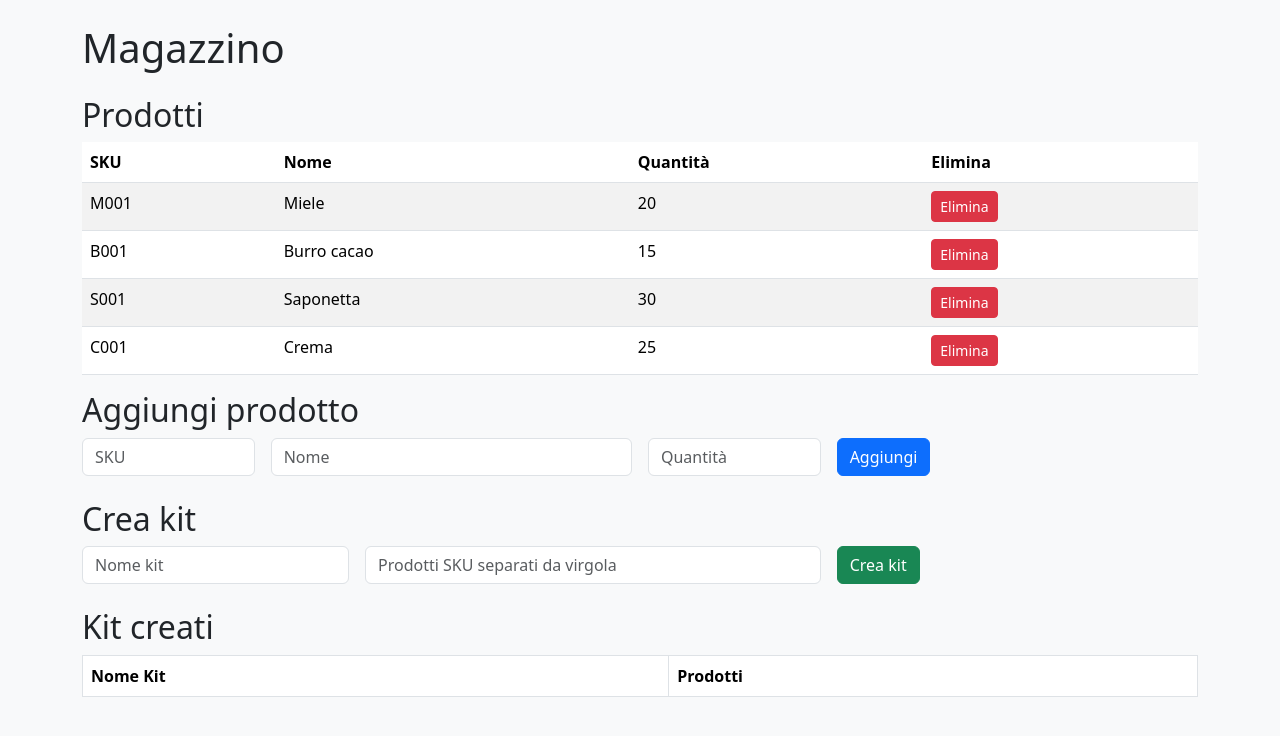
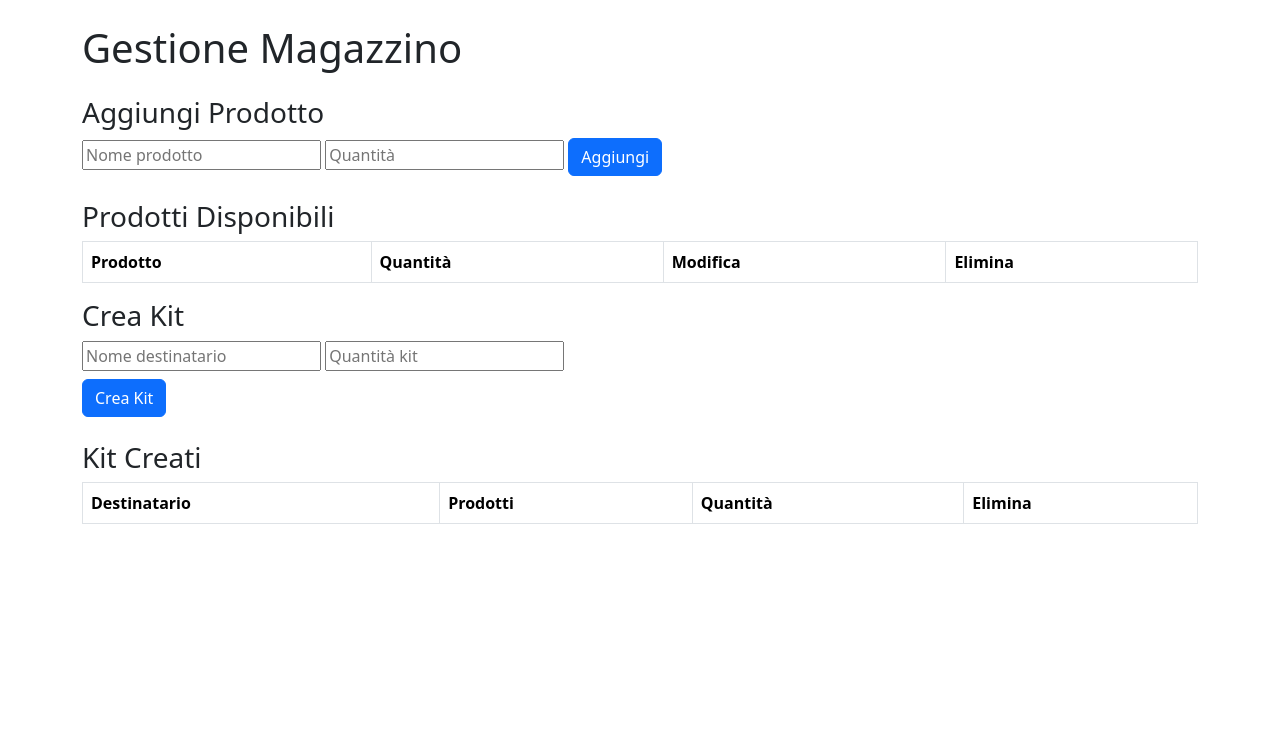
Before and after one commit to alessiobuti/magazzino-flask, a Flask app: page / in a window 1280 px wide. Shown: the top 736 px of the page. Run offline with Flask 3, Linux system fonts and the light colour scheme; lists and menus that the app fills with data are empty.

Commit message:
Aggiornata interfaccia con Bootstrap e aggiunta elimina prodotti

```diff
--- a/app.py
+++ b/app.py
@@ -1,53 +1,69 @@
-from flask import Flask, render_template, request, redirect
+from flask import Flask, render_template, request, redirect, url_for
 
 app = Flask(__name__)
 
-products = [
-    {"sku": "M001", "name": "Miele", "quantity": 20},
-    {"sku": "B001", "name": "Burro cacao", "quantity": 15},
-    {"sku": "S001", "name": "Saponetta", "quantity": 30},
-    {"sku": "C001", "name": "Crema", "quantity": 25}
-]
-
-kits = []
+# Magazzino e kit
+prodotti = {}
+kit = {}
 
 @app.route('/')
 def index():
-    return render_template('index.html', products=products, kits=kits)
+    return render_template('index.html', prodotti=prodotti, kit=kit)
 
+# Aggiungi prodotto
 @app.route('/add_product', methods=['POST'])
 def add_product():
-    sku = request.form['sku']
-    name = request.form['name']
-    quantity = int(request.form['quantity'])
-    for p in products:
-        if p['sku'] == sku:
-            p['quantity'] += quantity
-            break
+    nome = request.form['nome_prodotto']
+    quantita = int(request.form['quantita_prodotto'])
+    if nome in prodotti:
+        prodotti[nome] += quantita
     else:
-        products.append({"sku": sku, "name": name, "quantity": quantity})
-    return redirect('/')
+        prodotti[nome] = quantita
+    return redirect(url_for('index'))
 
-@app.route('/delete/<sku>', methods=['POST'])
-def delete_product(sku):
-    global products
-    products = [p for p in products if p['sku'] != sku]
-    return redirect('/')
+# Modifica quantità prodotto
+@app.route('/update_product/<nome>', methods=['POST'])
+def update_product(nome):
+    nuova_quantita = int(request.form['nuova_quantita'])
+    prodotti[nome] = nuova_quantita
+    return redirect(url_for('index'))
 
-@app.route('/create_kit', methods=['POST'])
-def create_kit():
-    kit_name = request.form['kit_name']
-    kit_skus = [s.strip() for s in request.form['kit_skus'].split(',')]
-    for sku in kit_skus:
-        product = next((p for p in products if p['sku'] == sku), None)
-        if not product or product['quantity'] < 1:
-            return f"Errore: prodotto {sku} non disponibile", 400
-    for sku in kit_skus:
-        for p in products:
-            if p['sku'] == sku:
-                p['quantity'] -= 1
-    kits.append({"name": kit_name, "skus": kit_skus})
-    return redirect('/')
+# Elimina prodotto
+@app.route('/delete_product/<nome>')
+def delete_product(nome):
+    if nome in prodotti:
+        del prodotti[nome]
+    return redirect(url_for('index'))
+
+# Aggiungi kit
+@app.route('/add_kit', methods=['POST'])
+def add_kit():
+    nome_persona = request.form['nome_persona']
+    quantita_kit = int(request.form['quantita_kit'])
+    prodotti_inclusi = request.form.getlist('prodotti_kit')
+
+    # Controllo disponibilità
+    for p in prodotti_inclusi:
+        if p not in prodotti or prodotti[p] < quantita_kit:
+            return f"Prodotto {p} non disponibile in quantità sufficiente."
+
+    # Aggiorna magazzino
+    for p in prodotti_inclusi:
+        prodotti[p] -= quantita_kit
+
+    # Salva kit
+    kit[nome_persona] = {'prodotti': prodotti_inclusi, 'quantita': quantita_kit}
+    return redirect(url_for('index'))
+
+# Elimina kit
+@app.route('/delete_kit/<nome_persona>')
+def delete_kit(nome_persona):
+    if nome_persona in kit:
+        # Restituisci prodotti al magazzino
+        for p in kit[nome_persona]['prodotti']:
+            prodotti[p] += kit[nome_persona]['quantita']
+        del kit[nome_persona]
+    return redirect(url_for('index'))
 
 if __name__ == '__main__':
-    app.run(host='0.0.0.0', port=5000)
+    app.run(debug=True)
--- a/templates/index.html
+++ b/templates/index.html
@@ -1,92 +1,84 @@
-<!doctype html>
+<!DOCTYPE html>
 <html lang="it">
 <head>
     <meta charset="UTF-8">
     <title>Magazzino</title>
-    <link href="https://cdn.jsdelivr.net/npm/bootstrap@5.3.2/dist/css/bootstrap.min.css" rel="stylesheet">
+    <link href="https://cdn.jsdelivr.net/npm/bootstrap@5.3.1/dist/css/bootstrap.min.css" rel="stylesheet">
 </head>
-<body class="bg-light">
-<div class="container py-4">
+<body class="p-4">
+    <div class="container">
+        <h1 class="mb-4">Gestione Magazzino</h1>
 
-    <h1 class="mb-4">Magazzino</h1>
+        <!-- Aggiungi prodotto -->
+        <h3>Aggiungi Prodotto</h3>
+        <form action="/add_product" method="post" class="mb-4">
+            <input type="text" name="nome_prodotto" placeholder="Nome prodotto" required>
+            <input type="number" name="quantita_prodotto" placeholder="Quantità" min="1" required>
+            <button type="submit" class="btn btn-primary">Aggiungi</button>
+        </form>
 
-    <!-- Prodotti -->
-    <h2>Prodotti</h2>
-    <table class="table table-striped">
-        <thead>
+        <!-- Prodotti disponibili -->
+        <h3>Prodotti Disponibili</h3>
+        <table class="table table-bordered">
             <tr>
-                <th>SKU</th>
-                <th>Nome</th>
+                <th>Prodotto</th>
+                <th>Quantità</th>
+                <th>Modifica</th>
+                <th>Elimina</th>
+            </tr>
+            {% for nome, q in prodotti.items() %}
+            <tr>
+                <td>{{ nome }}</td>
+                <td>{{ q }}</td>
+                <td>
+                    <form action="/update_product/{{ nome }}" method="post" class="d-flex">
+                        <input type="number" name="nuova_quantita" value="{{ q }}" min="0" class="form-control me-2" required>
+                        <button type="submit" class="btn btn-warning">Aggiorna</button>
+                    </form>
+                </td>
+                <td>
+                    <a href="/delete_product/{{ nome }}" class="btn btn-danger">Elimina</a>
+                </td>
+            </tr>
+            {% endfor %}
+        </table>
+
+        <!-- Crea kit -->
+        <h3>Crea Kit</h3>
+        <form action="/add_kit" method="post" class="mb-4">
+            <input type="text" name="nome_persona" placeholder="Nome destinatario" required>
+            <input type="number" name="quantita_kit" placeholder="Quantità kit" min="1" required>
+            <div class="mb-2">
+                {% for nome in prodotti.keys() %}
+                <div class="form-check form-check-inline">
+                    <input class="form-check-input" type="checkbox" name="prodotti_kit" value="{{ nome }}">
+                    <label class="form-check-label">{{ nome }}</label>
+                </div>
+                {% endfor %}
+            </div>
+            <button type="submit" class="btn btn-primary">Crea Kit</button>
+        </form>
+
+        <!-- Kit creati -->
+        <h3>Kit Creati</h3>
+        <table class="table table-bordered">
+            <tr>
+                <th>Destinatario</th>
+                <th>Prodotti</th>
                 <th>Quantità</th>
                 <th>Elimina</th>
             </tr>
-        </thead>
-        <tbody>
-        {% for p in products %}
-            <tr class="{% if p.quantity < 5 %}table-danger{% endif %}">
-                <td>{{ p.sku }}</td>
-                <td>{{ p.name }}</td>
-                <td>{{ p.quantity }}</td>
+            {% for nome, info in kit.items() %}
+            <tr>
+                <td>{{ nome }}</td>
+                <td>{{ info.prodotti | join(', ') }}</td>
+                <td>{{ info.quantita }}</td>
                 <td>
-                    <form action="/delete/{{ p.sku }}" method="post">
-                        <button type="submit" class="btn btn-danger btn-sm">Elimina</button>
-                    </form>
+                    <a href="/delete_kit/{{ nome }}" class="btn btn-danger">Elimina</a>
                 </td>
             </tr>
-        {% endfor %}
-        </tbody>
-    </table>
-
-    <!-- Aggiungi prodotto -->
-    <h2>Aggiungi prodotto</h2>
-    <form action="/add_product" method="post" class="row g-3 mb-4">
-        <div class="col-md-2">
-            <input type="text" name="sku" class="form-control" placeholder="SKU" required>
-        </div>
-        <div class="col-md-4">
-            <input type="text" name="name" class="form-control" placeholder="Nome" required>
-        </div>
-        <div class="col-md-2">
-            <input type="number" name="quantity" class="form-control" min="1" placeholder="Quantità" required>
-        </div>
-        <div class="col-md-2">
-            <button type="submit" class="btn btn-primary">Aggiungi</button>
-        </div>
-    </form>
-
-    <!-- Crea kit -->
-    <h2>Crea kit</h2>
-    <form action="/create_kit" method="post" class="row g-3 mb-4">
-        <div class="col-md-3">
-            <input type="text" name="kit_name" class="form-control" placeholder="Nome kit" required>
-        </div>
-        <div class="col-md-5">
-            <input type="text" name="kit_skus" class="form-control" placeholder="Prodotti SKU separati da virgola" required>
-        </div>
-        <div class="col-md-2">
-            <button type="submit" class="btn btn-success">Crea kit</button>
-        </div>
-    </form>
-
-    <!-- Kit creati -->
-    <h2>Kit creati</h2>
-    <table class="table table-bordered">
-        <thead>
-            <tr>
-                <th>Nome Kit</th>
-                <th>Prodotti</th>
-            </tr>
-        </thead>
-        <tbody>
-        {% for k in kits %}
-            <tr>
-                <td>{{ k.name }}</td>
-                <td>{{ ", ".join(k.skus) }}</td>
-            </tr>
-        {% endfor %}
-        </tbody>
-    </table>
-
-</div>
+            {% endfor %}
+        </table>
+    </div>
 </body>
 </html>
```
Also changed, not shown: 1 other file.
